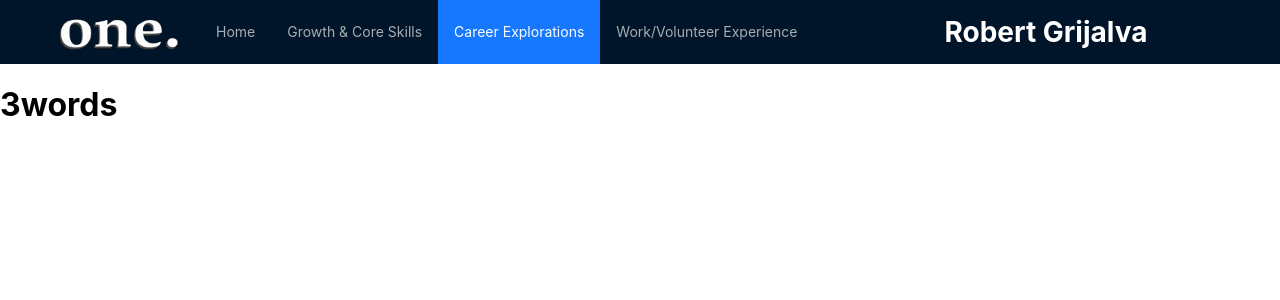
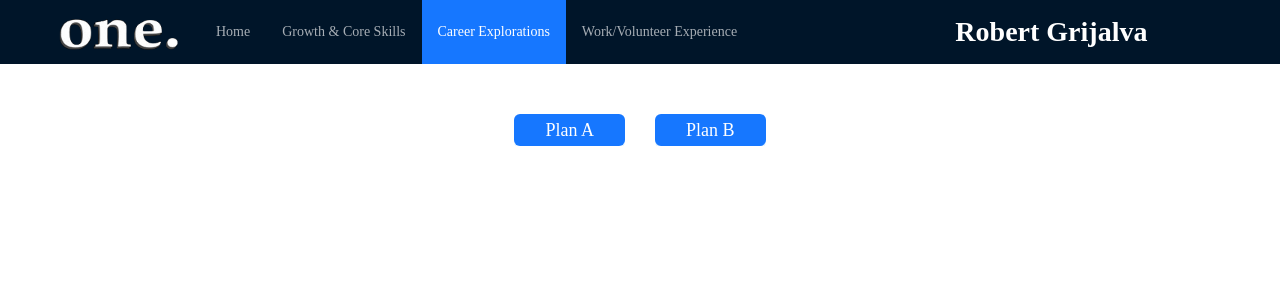
Before and after one commit to rob2fresh4this/Portfolio, a React (Create React App) app: page / in a window 1280 px wide. Both pictures are taken after a click on the item "Career Explorations". Shown: the top 300 px of the page. Built offline with nearby package versions, Linux system fonts and the light colour scheme.

Commit message:
saved/Career Explorations button a/b works

```diff
--- a/src/components/Body.tsx
+++ b/src/components/Body.tsx
@@ -12,10 +12,10 @@ const Body: React.FC = () => {
     }
 
     return (
-        <>
+        <div className='font'>
             <NavBar onClick={handleClick} />
             <MainDisplay displayKey={displayKey} />
-        </>
+        </div>
     )
 };
 
--- a/src/components/MainDisplay.tsx
+++ b/src/components/MainDisplay.tsx
@@ -21,7 +21,6 @@ const MainDisplay: React.FC<MainDisplayProps> = ({displayKey}) => {
             return (
                 <Page2 />
             )
-
         case 3:
             return (
                 <Page3 />
@@ -31,6 +30,7 @@ const MainDisplay: React.FC<MainDisplayProps> = ({displayKey}) => {
                 <Page4 />
             )
 
+
         default:
             return (
                 <h1>nothing to display</h1>
--- a/src/components/NavBar.css
+++ b/src/components/NavBar.css
@@ -2,3 +2,6 @@
     margin-right: 7%;
     color: white;
 }
+.font {
+    font-family: cursive;
+}
--- a/src/components/NavBar.tsx
+++ b/src/components/NavBar.tsx
@@ -11,6 +11,7 @@ interface NavBarProps {
 }
 
 const NavBar: React.FC<NavBarProps> = ({onClick}) => {
+
 
   const items = [
     {key: 1, label: "Home"},
@@ -46,9 +47,10 @@ const NavBar: React.FC<NavBarProps> = ({onClick}) => {
           mode="horizontal"
           defaultSelectedKeys={['1']}
           items={items}
-          style={{ flex: 1, minWidth: 0 }}
+          style={{ flex: 1, minWidth: 0, }}
+          className='font'
         />
-        <h1 className='gapRight'>Robert Grijalva</h1>
+        <h1 className='gapRight font'>Robert Grijalva</h1>
       </Header>
     </Layout>
   );
--- a/src/components/Page3.css
+++ b/src/components/Page3.css
@@ -0,0 +1,9 @@
+.gap2 {
+    margin-top: 50px;
+}
+.sizes {
+    padding-left: 30px;
+    padding-right: 30px;
+    font-size: large;
+
+}
--- a/src/components/Page3.tsx
+++ b/src/components/Page3.tsx
@@ -1,9 +1,31 @@
 import React from "react";
 import "./Page3.css"
+import { Button, Flex } from 'antd';
+import { useState } from 'react';
+import P3Switch from "./Page3Switch";
+
 
 
 const Page3: React.FC = () => {
-    return <h1 className="words">3words</h1>
+    const [displayKey, setDisplayKey] = useState(0);
+    function handleClick(pageNum: number) {
+        console.log(pageNum)
+        setDisplayKey(pageNum)
+    }
+
+    return (
+    <div className="gap2">
+      <Flex gap="30px" wrap="wrap" justify="center">
+        <Button type="primary" onClick={()=> handleClick(1)} size="middle" className="sizes font">Plan A</Button>
+        <Button type="primary" onClick={()=> handleClick(2)} size="middle" className="sizes font">Plan B</Button>
+      </Flex>
+      <Flex justify="center">
+        <P3Switch displayKey={displayKey}/>
+      </Flex>
+
+    </div>
+    );
+
 }
 
 export default Page3;
--- /dev/null
+++ b/src/components/Page3A.tsx
@@ -0,0 +1,13 @@
+import React from "react";
+
+const Page3A: React.FC = () => {
+    return (
+
+        <div className="gap">
+        <h1>wordsA</h1>
+
+        </div>
+    )
+}
+
+export default Page3A;
--- /dev/null
+++ b/src/components/Page3B.tsx
@@ -0,0 +1,13 @@
+import React from "react";
+
+const Page3B: React.FC = () => {
+    return (
+
+        <div className="gap">
+        <h1>wordsB</h1>
+
+        </div>
+    )
+}
+
+export default Page3B;
--- /dev/null
+++ b/src/components/Page3Switch.tsx
@@ -0,0 +1,26 @@
+import Page3A from "./Page3A";
+import Page3B from "./Page3B";
+
+interface MainDisplayProps {
+    displayKey: number
+}
+
+const P3Switch: React.FC<MainDisplayProps> = ({displayKey}) => {
+
+    switch (displayKey) {
+        case 1:
+            return (
+                <Page3B />
+            )
+        case 2:
+            return (
+                <Page3A />
+            )
+        default:
+            return (
+                <div></div>
+            )
+    }
+};
+
+export default P3Switch;
--- a/src/components/Page4.css
+++ b/src/components/Page4.css
@@ -1,5 +1,5 @@
 .gap1 {
-    margin-top: 175px;
+    margin-top: 140px;
     margin-right: 18%;
     margin-left: 10%;
 }
```
